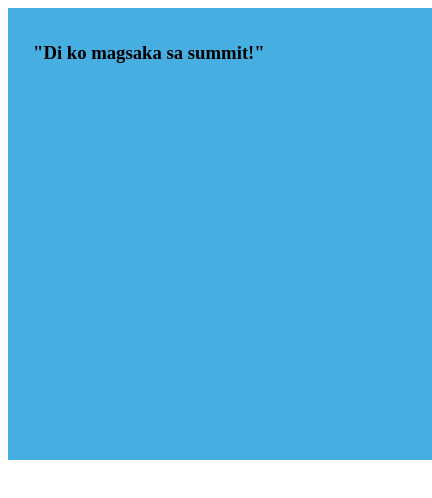
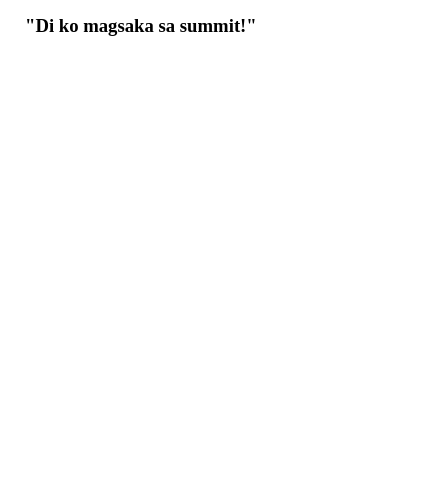
Before and after one commit to marygracegalo/Bundol, a plain HTML site: page index.html in a window 390 px wide. Shown: the whole page, 432 px wide, since content can reach past the window. Drawn offline with Linux system fonts and the light colour scheme.

Commit message:
Update index.html

```diff
--- a/index.html
+++ b/index.html
@@ -14,6 +14,18 @@
       width:100%; padding:15px 25px; background-color:#47AEE1;
       min-height:50vh;
     }
+    *{
+      box-sizing:border-box;
+      overflow-y:hidden;
+      margin:0;
+      padding:0;
+    }
+    @media (max-width: 768px) {
+      .MG-container{
+        width:100%; padding:15px 25px; background-color:transparent;
+        min-height:100vh;
+      }
+    }
   </style>
 </head>
 <body>
```
